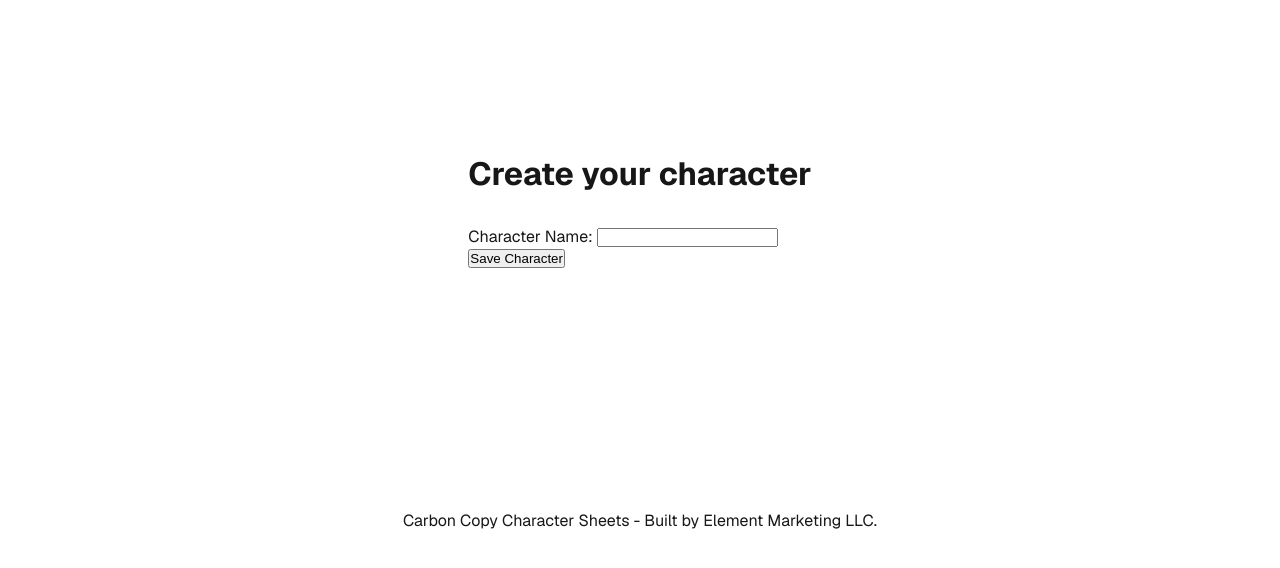
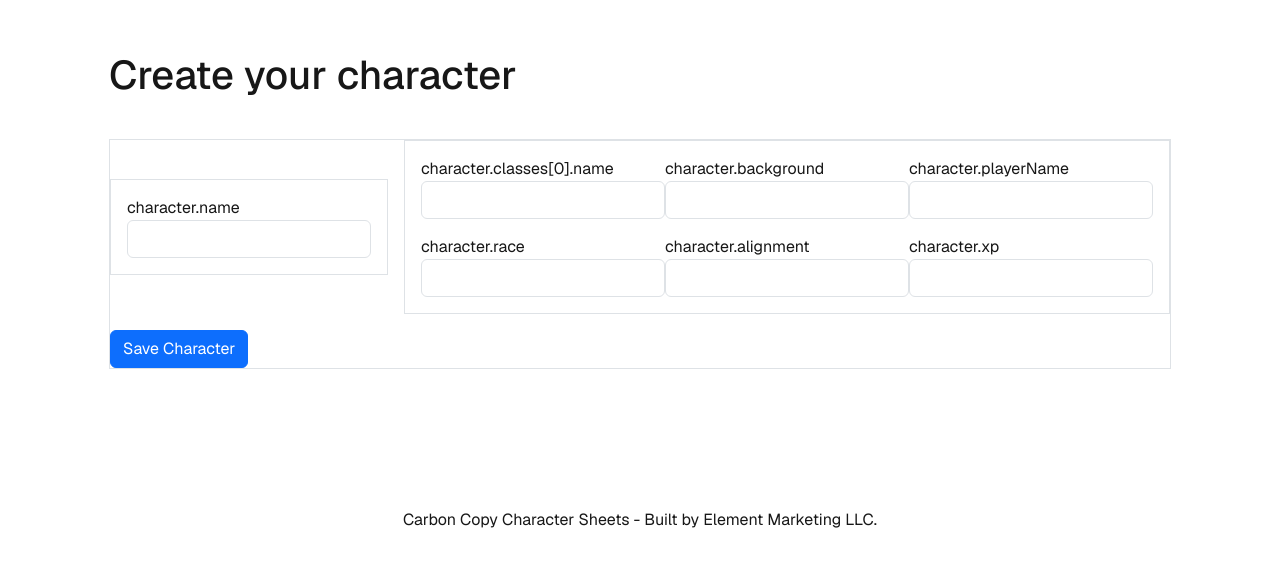
Before and after one commit to skathix/carbon-copy-characters, a Next.js app: page / in a window 1280 px wide. Shown: the part 190-758 px from the top of the page. Built offline with nearby package versions, Linux system fonts and the light colour scheme.

Commit message:
Setup the top part of the Character sheet in the UI

```diff
--- /dev/null
+++ b/src/app/components/form/FormField.tsx
@@ -0,0 +1,32 @@
+// FormField.tsx
+// a component that wraps a label and a Field from formik
+import { Field } from "formik";
+import React from "react";
+
+export default function FormField({
+    label,
+    name,
+    errors,
+    type = "text",
+}: {
+    label: string;
+    name: string;
+    type?: string;
+    //errors is a dictionary of FormikErrors
+    errors: { [key: string]: any } | undefined;
+}) {
+    return (
+        <div className={"d-flex flex-column"}>
+            <label htmlFor={name}>{label}</label>
+            <Field
+                type={type}
+                name={name}
+                id={name}
+                className="form-control"
+            />
+            {errors && errors[name] && (
+                <div className="text-danger">{errors[name]}</div>
+            )}
+        </div>
+    );
+}
--- a/src/app/layout.tsx
+++ b/src/app/layout.tsx
@@ -1,5 +1,6 @@
 import type { Metadata } from "next";
 import { Geist, Geist_Mono } from "next/font/google";
+import 'bootstrap/dist/css/bootstrap.min.css';
 import "./globals.css";
 
 const geistSans = Geist({
--- a/src/app/models/characterModel.json
+++ b/src/app/models/characterModel.json
@@ -1,7 +1,4 @@
 {
-  "basicInformation": {
-
-  },
   "abilityScores": {
     "strength": "",
     "dexterity": "",
--- a/src/app/page.tsx
+++ b/src/app/page.tsx
@@ -1,7 +1,8 @@
 "use client";
 import styles from "./page.module.css";
 import characterModel from "./models/characterModel.json";
-import { Field, Formik } from "formik";
+import { Field, Form, Formik } from "formik";
+import FormField from "./components/form/FormField";
 
 export default function Home() {
   return (
@@ -21,17 +22,58 @@ export default function Home() {
               actions.setSubmitting(false);
             }}
           >
-            {({ values, handleChange, handleSubmit }) => (
-              <form onSubmit={handleSubmit}>
-                <div className={"d-flex"}>
-                  <label htmlFor={"character.name"}>Character Name: </label>
-                  <Field type={"text"} name={"character.name"} id={"character.name"} className="form-control"/>
+            {({ values, errors, handleChange, handleSubmit }) => (
+              <Form onSubmit={handleSubmit} className={"border"}>
+                <div className={"d-flex gap-3 justify-content-start mb-3"}>
+                  <div className={"d-flex flex-column align-self-center border gap-3 p-3"}>
+                    <FormField
+                      label={"character.name"}
+                      name={"character.name"}
+                      errors={errors}
+                    />
+                  </div>
+                  <div className={"d-flex flex-column border gap-3 p-3"}>
+                    <div className={"d-flex"}>
+                      <FormField
+                        label={"character.classes[0].name"}
+                        name={"character.classes[0].name"}
+                        errors={errors}
+                      />
+                      <FormField
+                        label={"character.background"}
+                        name={"character.background"}
+                        errors={errors}
+                      />
+                      <FormField
+                        label={"character.playerName"}
+                        name={"character.playerName"}
+                        errors={errors}
+                      />
+                    </div>
+                    <div className={"d-flex"}>
+                      <FormField
+                        label={"character.race"}
+                        name={"character.race"}
+                        errors={errors}
+                      />
+                      <FormField
+                        label={"character.alignment"}
+                        name={"character.alignment"}
+                        errors={errors}
+                      />
+                      <FormField
+                        label={"character.xp"}
+                        name={"character.xp"}
+                        errors={errors}
+                      />
+                    </div>
+                  </div>
                 </div>
-
+                <div className={"d-flex flex-column"}></div>
                 <button type="submit" className="btn btn-primary">
                   Save Character
                 </button>
-              </form>
+              </Form>
             )}
           </Formik>
         </div>
```
